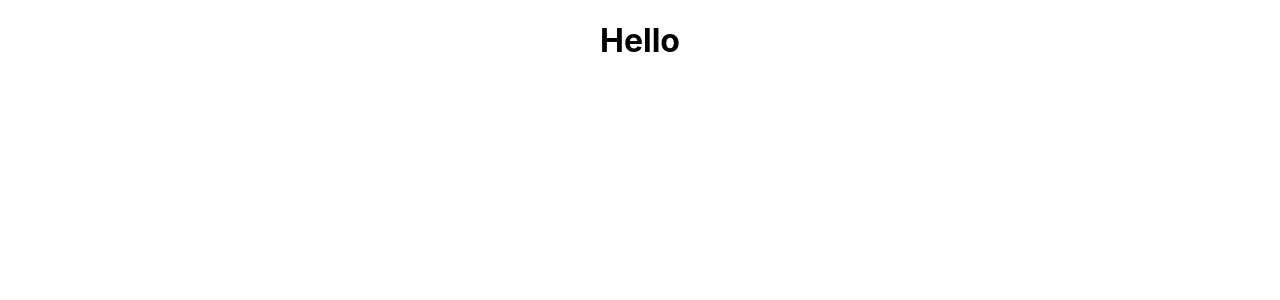
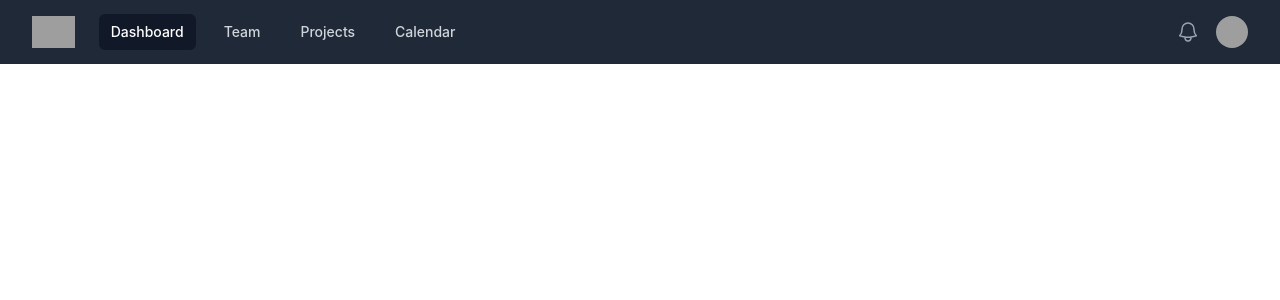
Before and after one commit to Graycemuthui/Sneaker-edition, a React (Create React App) app: page / in a window 1280 px wide. Shown: the top 300 px of the page. Built offline with nearby package versions, Linux system fonts and the light colour scheme; grey boxes are pictures that could not be loaded.

Commit message:
Add dependencies and create navbar

```diff
--- a/src/App.js
+++ b/src/App.js
@@ -1,9 +1,10 @@
 import "./App.css";
+import Navbar from "./components/Nav";
 
 function App() {
   return (
     <div className="App">
-      <h1>Hello</h1>
+      <Navbar />
     </div>
   );
 }
--- /dev/null
+++ b/src/components/Nav.js
@@ -0,0 +1,168 @@
+import { Fragment } from "react";
+import { Disclosure, Menu, Transition } from "@headlessui/react";
+import { Bars3Icon, BellIcon, XMarkIcon } from "@heroicons/react/24/outline";
+
+const navigation = [
+  { name: "Dashboard", href: "#", current: true },
+  { name: "Team", href: "#", current: false },
+  { name: "Projects", href: "#", current: false },
+  { name: "Calendar", href: "#", current: false },
+];
+
+function classNames(...classes) {
+  return classes.filter(Boolean).join(" ");
+}
+
+const Navbar = () => {
+  return (
+    <Disclosure as="nav" className="bg-gray-800">
+      {({ open }) => (
+        <>
+          <div className="mx-auto max-w-7xl px-2 sm:px-6 lg:px-8">
+            <div className="relative flex h-16 items-center justify-between">
+              <div className="absolute inset-y-0 left-0 flex items-center sm:hidden">
+                {/* Mobile menu button*/}
+                <Disclosure.Button className="relative inline-flex items-center justify-center rounded-md p-2 text-gray-400 hover:bg-gray-700 hover:text-white focus:outline-none focus:ring-2 focus:ring-inset focus:ring-white">
+                  <span className="absolute -inset-0.5" />
+                  <span className="sr-only">Open main menu</span>
+                  {open ? (
+                    <XMarkIcon className="block h-6 w-6" aria-hidden="true" />
+                  ) : (
+                    <Bars3Icon className="block h-6 w-6" aria-hidden="true" />
+                  )}
+                </Disclosure.Button>
+              </div>
+              <div className="flex flex-1 items-center justify-center sm:items-stretch sm:justify-start">
+                <div className="flex flex-shrink-0 items-center">
+                  <img
+                    className="h-8 w-auto"
+                    src="https://tailwindui.com/img/logos/mark.svg?color=indigo&shade=500"
+                    alt="Your Company"
+                  />
+                </div>
+                <div className="hidden sm:ml-6 sm:block">
+                  <div className="flex space-x-4">
+                    {navigation.map((item) => (
+                      <a
+                        key={item.name}
+                        href={item.href}
+                        className={classNames(
+                          item.current
+                            ? "bg-gray-900 text-white"
+                            : "text-gray-300 hover:bg-gray-700 hover:text-white",
+                          "rounded-md px-3 py-2 text-sm font-medium"
+                        )}
+                        aria-current={item.current ? "page" : undefined}
+                      >
+                        {item.name}
+                      </a>
+                    ))}
+                  </div>
+                </div>
+              </div>
+              <div className="absolute inset-y-0 right-0 flex items-center pr-2 sm:static sm:inset-auto sm:ml-6 sm:pr-0">
+                <button
+                  type="button"
+                  className="relative rounded-full bg-gray-800 p-1 text-gray-400 hover:text-white focus:outline-none focus:ring-2 focus:ring-white focus:ring-offset-2 focus:ring-offset-gray-800"
+                >
+                  <span className="absolute -inset-1.5" />
+                  <span className="sr-only">View notifications</span>
+                  <BellIcon className="h-6 w-6" aria-hidden="true" />
+                </button>
+
+                {/* Profile dropdown */}
+                <Menu as="div" className="relative ml-3">
+                  <div>
+                    <Menu.Button className="relative flex rounded-full bg-gray-800 text-sm focus:outline-none focus:ring-2 focus:ring-white focus:ring-offset-2 focus:ring-offset-gray-800">
+                      <span className="absolute -inset-1.5" />
+                      <span className="sr-only">Open user menu</span>
+                      <img
+                        className="h-8 w-8 rounded-full"
+                        src="https://images.unsplash.com/photo-1472099645785-5658abf4ff4e?ixlib=rb-1.2.1&ixid=eyJhcHBfaWQiOjEyMDd9&auto=format&fit=facearea&facepad=2&w=256&h=256&q=80"
+                        alt=""
+                      />
+                    </Menu.Button>
+                  </div>
+                  <Transition
+                    as={Fragment}
+                    enter="transition ease-out duration-100"
+                    enterFrom="transform opacity-0 scale-95"
+                    enterTo="transform opacity-100 scale-100"
+                    leave="transition ease-in duration-75"
+                    leaveFrom="transform opacity-100 scale-100"
+                    leaveTo="transform opacity-0 scale-95"
+                  >
+                    <Menu.Items className="absolute right-0 z-10 mt-2 w-48 origin-top-right rounded-md bg-white py-1 shadow-lg ring-1 ring-black ring-opacity-5 focus:outline-none">
+                      <Menu.Item>
+                        {({ active }) => (
+                          <a
+                            href="/#"
+                            className={classNames(
+                              active ? "bg-gray-100" : "",
+                              "block px-4 py-2 text-sm text-gray-700"
+                            )}
+                          >
+                            Your Profile
+                          </a>
+                        )}
+                      </Menu.Item>
+                      <Menu.Item>
+                        {({ active }) => (
+                          <a
+                            href="/#"
+                            className={classNames(
+                              active ? "bg-gray-100" : "",
+                              "block px-4 py-2 text-sm text-gray-700"
+                            )}
+                          >
+                            Settings
+                          </a>
+                        )}
+                      </Menu.Item>
+                      <Menu.Item>
+                        {({ active }) => (
+                          <a
+                            href="/#"
+                            className={classNames(
+                              active ? "bg-gray-100" : "",
+                              "block px-4 py-2 text-sm text-gray-700"
+                            )}
+                          >
+                            Sign out
+                          </a>
+                        )}
+                      </Menu.Item>
+                    </Menu.Items>
+                  </Transition>
+                </Menu>
+              </div>
+            </div>
+          </div>
+
+          <Disclosure.Panel className="sm:hidden">
+            <div className="space-y-1 px-2 pb-3 pt-2">
+              {navigation.map((item) => (
+                <Disclosure.Button
+                  key={item.name}
+                  as="a"
+                  href={item.href}
+                  className={classNames(
+                    item.current
+                      ? "bg-gray-900 text-white"
+                      : "text-gray-300 hover:bg-gray-700 hover:text-white",
+                    "block rounded-md px-3 py-2 text-base font-medium"
+                  )}
+                  aria-current={item.current ? "page" : undefined}
+                >
+                  {item.name}
+                </Disclosure.Button>
+              ))}
+            </div>
+          </Disclosure.Panel>
+        </>
+      )}
+    </Disclosure>
+  );
+};
+
+export default Navbar;
--- a/src/index.css
+++ b/src/index.css
@@ -1,13 +1,19 @@
+@import "tailwindcss/base";
+
+@import "tailwindcss/components";
+
+@import "tailwindcss/utilities";
+
 body {
   margin: 0;
-  font-family: -apple-system, BlinkMacSystemFont, 'Segoe UI', 'Roboto', 'Oxygen',
-    'Ubuntu', 'Cantarell', 'Fira Sans', 'Droid Sans', 'Helvetica Neue',
+  font-family: -apple-system, BlinkMacSystemFont, "Segoe UI", "Roboto", "Oxygen",
+    "Ubuntu", "Cantarell", "Fira Sans", "Droid Sans", "Helvetica Neue",
     sans-serif;
   -webkit-font-smoothing: antialiased;
   -moz-osx-font-smoothing: grayscale;
 }
 
 code {
-  font-family: source-code-pro, Menlo, Monaco, Consolas, 'Courier New',
+  font-family: source-code-pro, Menlo, Monaco, Consolas, "Courier New",
     monospace;
 }
--- /dev/null
+++ b/tailwind.config.js
@@ -0,0 +1,8 @@
+/** @type {import('tailwindcss').Config} */
+module.exports = {
+  content: ["./src/**/*.{js,jsx,ts,tsx}", "./index.html"],
+  theme: {
+    extend: {},
+  },
+  plugins: [],
+};
```
Also changed, not shown: package.json (+8 -0 lines), 1 other file (tests, documents, lock files or other folders).
